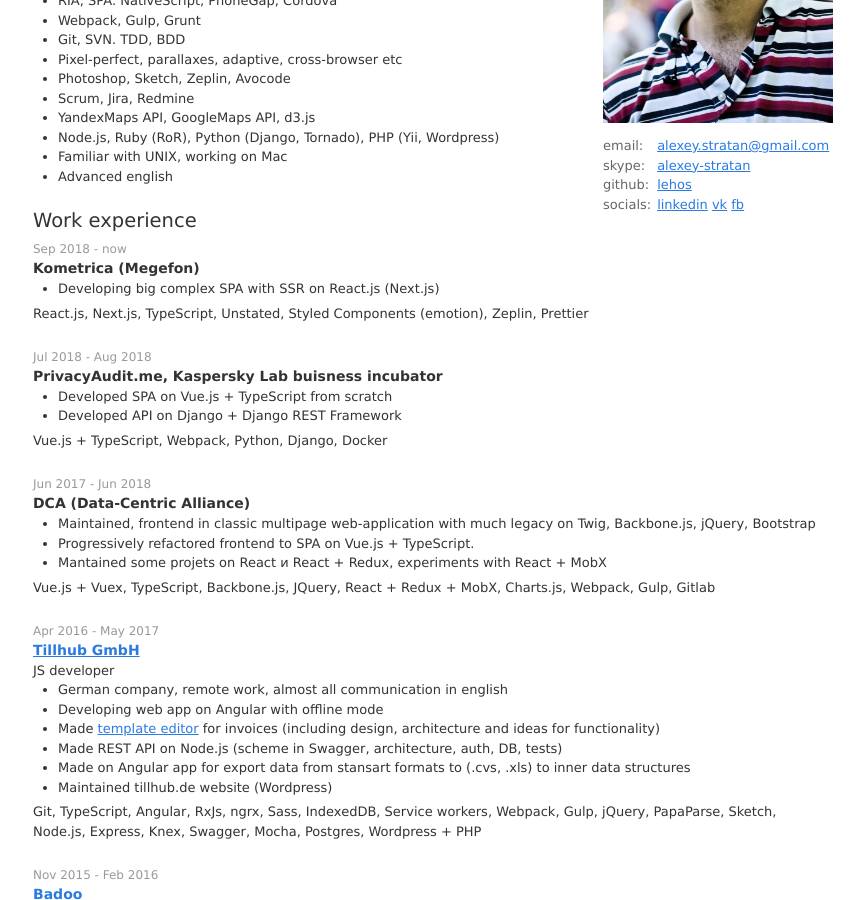
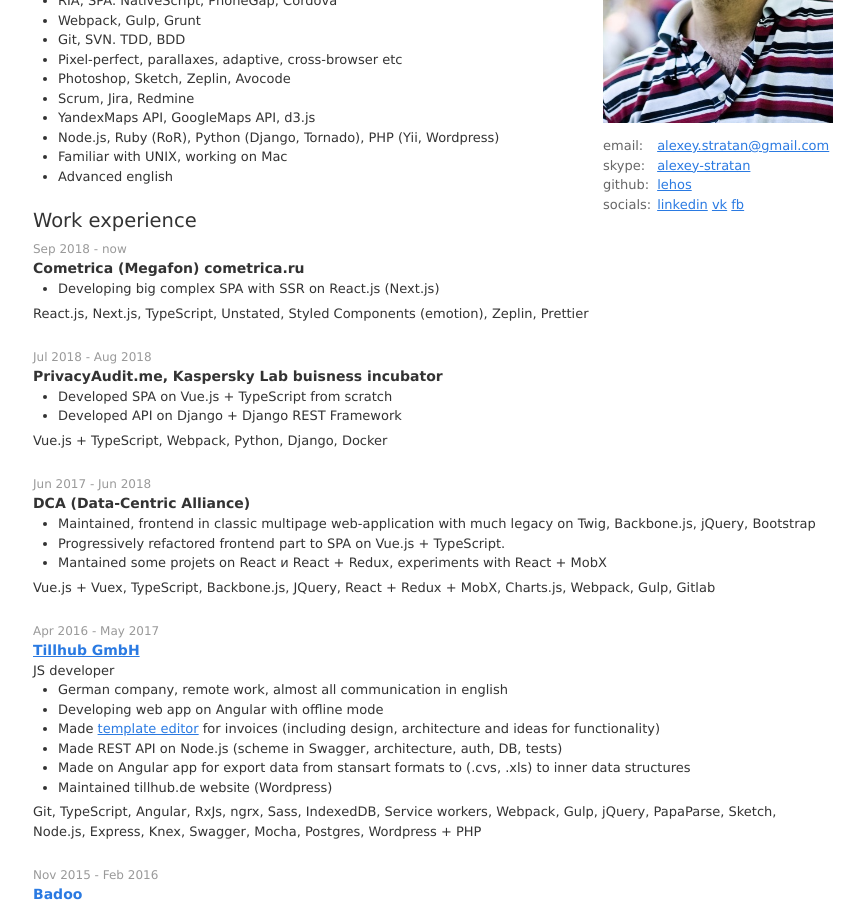
Before and after one commit to lehos/cv, a Jekyll site: the page built from en/index.html, in a window 1280 px wide and 900 px high, scrolled down 300 px. Shown: the whole window, without its empty margins (207-1071 px from the left). Built offline with Jekyll 4.4.1, drawn with Linux system fonts in a browser that asks for light colours.

Commit message:
en up jobs

```diff
--- a/_data/jobs_en.yml
+++ b/_data/jobs_en.yml
@@ -1,5 +1,5 @@
 - date: Sep 2018 - now
-  name: Kometrica (Megefon)
+  name: Cometrica (Megafon) cometrica.ru
   posе: Senio Frontend Developer
   desc:
     - Developing big complex SPA with SSR on React.js (Next.js)
@@ -20,8 +20,7 @@
     - >
       Maintained, frontend in classic multipage web-application with much legacy
       on Twig, Backbone.js, jQuery, Bootstrap
-    - >
-      Progressively refactored frontend to SPA on Vue.js + TypeScript.
+    - Progressively refactored frontend part to SPA on Vue.js + TypeScript.
     - Mantained some projets on React и React + Redux, experiments with React + MobX
   tech: Vue.js + Vuex, TypeScript, Backbone.js, JQuery, React + Redux + MobX, Charts.js, Webpack, Gulp, Gitlab
 
```
